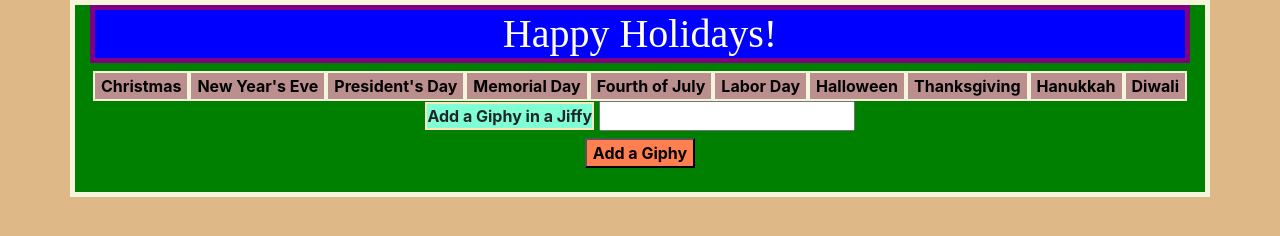
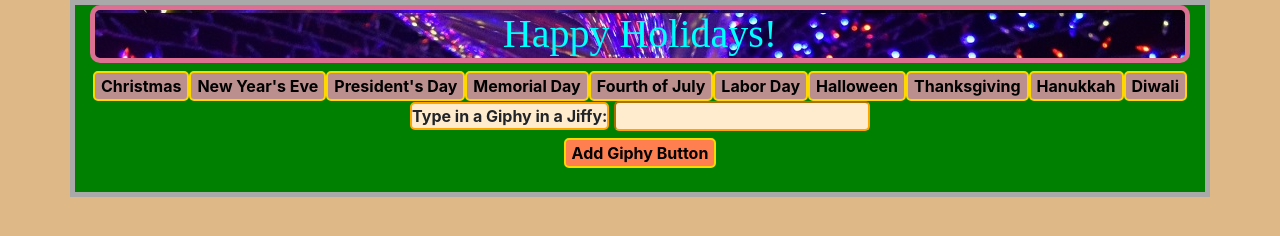
Before and after one commit to HickoryWinds/Giftastic, a plain HTML site: page index.html in a window 1280 px wide. Drawn offline with nearby package versions, Linux system fonts and the light colour scheme.

Commit message:
replace color change with image change for banner; commenting complete

```diff
--- a/assets/css/style.css
+++ b/assets/css/style.css
@@ -7,10 +7,20 @@
 
     }
 
+h1 {
+    font-family: serif;
+    color: gold;
+    background-image: url(christmas.jpg);
+    border: 5px solid palevioletred;
+    border-radius: 10px;
+}
+
 label {
     font-weight: bolder;
-    background-color: aquamarine;
-    border: 2px solid bisque;
+    background-color: blanchedalmond;
+    /* opacity: 0.9; */
+    border: 2px solid orange;
+    border-radius: 5px;
 }
 
 p {
@@ -20,13 +30,19 @@ p {
     background-color: red;
     margin-left: 20%;
     margin-right: 20%;
+    border-radius: 10px;
 }
 
-h1 {
-    font-family: serif;
-    color: yellow;
-    background-color: red;
-    border: 5px solid purple;
+
+input {
+    background-color: blanchedalmond;
+    border-color: orange;
+    border-radius: 5px;
+}
+
+img {
+    border: 5px solid yellow;
+    border-radius: 10px;
 }
 
 /*----------------
@@ -35,16 +51,29 @@ h1 {
  .text {
      text-align: center;
      background-color: green;
-        border: 5px solid beige;
+     border: 5px solid darkgray;
     }
 
 .button {
     font-weight: bold;
     background-color: coral;
+    border: 2px solid gold;
+    border-radius: 5px;
 }
 
 .topic-btn {
     font-weight: bold;
     background-color: rosybrown;
-        border: 2px solid beige;
+    border: 2px solid gold;
+    border-radius: 5px;
 }
+
+/*----------------
+style ids
+-------------- */
+#add-topic-btn {
+    font-weight: bold;
+    background-color:coral;
+    border: 2px solid gold;
+    border-radius: 5px;
+}
--- a/assets/javascript/app.js
+++ b/assets/javascript/app.js
@@ -1,3 +1,6 @@
+
+$(document).ready(function() {
+
     // create array to hold initial holiday topics for buttons
     var topics = ["Christmas", "New Year's Eve", "President's Day", "Memorial Day", "Fourth of July", "Labor Day",
     "Halloween", "Thanksgiving", "Hanukkah", "Diwali"]
@@ -84,6 +87,7 @@ $(document).on("click", ".gif", function() {
         //  change gif from playing to non-playing state
         if ($(this).hasClass("playing")) {
             // replace src with non-playing gif image
+            // /i for case insensitive search
             $(this).attr("src", src.replace(/\.gif/i, "_s.gif"))
             // remove 'playing' class from gif
             $(this).removeClass("playing");
@@ -92,21 +96,29 @@ $(document).on("click", ".gif", function() {
             // add 'playing' class to gif
             $(this).addClass("playing");
             // replace src with playing gif image
+            // /i for case insensitive search
             $(this).attr("src", src.replace(/\_s.gif/i, ".gif"))
         }
 
     })
 
-// changeColor alternates background color and text color for banner
+    // changeColor alternates background image and text color for banner
+    // uses cnt to simplify testing condition
+    var cnt = 1;
     function changeColor() {
-    if ($("h1").css("background-color") == "rgb(255, 0, 0)") {
-        $("h1").css("background-color", "blue");
-        $("h1").css("color", "white");
+        // if cnt === 1 change initial css image
+            if (cnt === 1) {
+                $("h1").css("color", "aqua");
+                $("h1").css("background-image", "url(assets/images/fireworks.jpg)");
+                cnt = 2;
             }
             else {
-        $("h1").css("background-color", "red");
-        $("h1").css("color", "yellow");
+                // change back to original image
+                $("h1").css("color", "gold");
+                $("h1").css("background-image", "url(assets/css/christmas.jpg)");
+                cnt = 1;
             }
         }
         // start changeColor
         setInterval(changeColor, 3000);
+    });
--- a/index.html
+++ b/index.html
@@ -31,11 +31,11 @@
                     <div id="show-buttons"></div>
                     <!-- form to add buttons -->
                     <form id="add-topic">
-                        <label for="add-topic">Add a Giphy in a Jiffy</label>
+                        <label for="add-topic">Type in a Giphy in a Jiffy: </label>
                         <input type="text" id="topic-input">
                         <br>
                         <!-- trigger button to add topic -->
-                        <input id="add-topic-btn" class="button" type="submit" value="Add a Giphy">
+                        <input class="button" id="add-topic-btn" type="submit" value="Add Giphy Button">
                     </form>
                     <br>
                     <!-- div to show gifs -->
```
Also changed, not shown: assets/css/christmas.jpg (added), assets/images/fireworks.jpg (added). Lines whose indentation alone changed are shown as unchanged.
